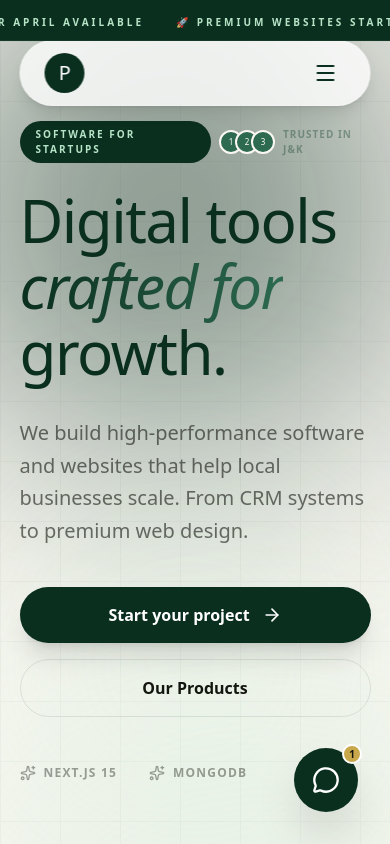
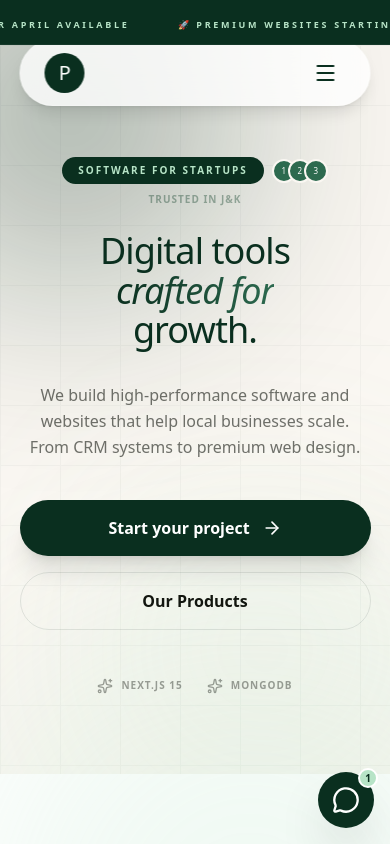
Before and after one commit to Hafizzargar/pineCode-website, a Next.js app: page / in a window 390 px wide. Shown: the top 844 px of the page. Built offline with nearby package versions, Linux system fonts and the light colour scheme.

Commit message:
Mobile Responsiveness Overhaul: Fixed Hero typography, AnnouncementBar spacing, Chatbot positioning, and balanced paddings for small viewports

```diff
--- a/src/components/layout/AnnouncementBar.tsx
+++ b/src/components/layout/AnnouncementBar.tsx
@@ -2,14 +2,14 @@
 
 const AnnouncementBar = () => {
   return (
-    <div className="bg-[var(--pine)] text-[var(--pine-glow)] py-2 overflow-hidden whitespace-nowrap relative z-[60] border-b border-white/5">
+    <div className="bg-[var(--pine)] text-[var(--pine-glow)] py-2.5 overflow-hidden whitespace-nowrap relative z-[60] border-b border-white/5">
       <div className="inline-block animate-marquee">
-        <span className="mx-4 text-[10px] font-bold uppercase tracking-[0.3em]">🌲 Limited Slots for April Available</span>
-        <span className="mx-4 text-[10px] font-bold uppercase tracking-[0.3em]">🚀 Premium Websites starting from ₹14,999</span>
-        <span className="mx-4 text-[10px] font-bold uppercase tracking-[0.3em]">✨ POS Systems for J&K Businesses</span>
-        <span className="mx-4 text-[10px] font-bold uppercase tracking-[0.3em]">🌲 Limited Slots for April Available</span>
-        <span className="mx-4 text-[10px] font-bold uppercase tracking-[0.3em]">🚀 Premium Websites starting from ₹14,999</span>
-        <span className="mx-4 text-[10px] font-bold uppercase tracking-[0.3em]">✨ POS Systems for J&K Businesses</span>
+        <span className="mx-6 text-[9px] md:text-[10px] font-bold uppercase tracking-[0.3em]">🌲 Limited Slots for April Available</span>
+        <span className="mx-6 text-[9px] md:text-[10px] font-bold uppercase tracking-[0.3em]">🚀 Premium Websites starting from ₹14,999</span>
+        <span className="mx-6 text-[9px] md:text-[10px] font-bold uppercase tracking-[0.3em]">✨ POS Systems for J&K Businesses</span>
+        <span className="mx-6 text-[9px] md:text-[10px] font-bold uppercase tracking-[0.3em]">🌲 Limited Slots for April Available</span>
+        <span className="mx-6 text-[9px] md:text-[10px] font-bold uppercase tracking-[0.3em]">🚀 Premium Websites starting from ₹14,999</span>
+        <span className="mx-6 text-[9px] md:text-[10px] font-bold uppercase tracking-[0.3em]">✨ POS Systems for J&K Businesses</span>
       </div>
     </div>
   );
--- a/src/components/sections/Hero.tsx
+++ b/src/components/sections/Hero.tsx
@@ -4,20 +4,21 @@ import { motion } from 'framer-motion';
 
 const Hero = () => {
   return (
-    <section className="min-h-[90vh] flex flex-col justify-center px-[5%] pt-20 pb-20 relative overflow-hidden bg-[var(--cream)]">
+    <section className="min-h-[85vh] md:min-h-[90vh] flex flex-col justify-center px-[5%] pt-28 md:pt-20 pb-20 relative overflow-hidden bg-[var(--cream)]">
       {/* Background Decor */}
-      <div className="pine-blur-orb bg-[var(--pine)] w-[500px] h-[500px] -top-20 -left-20 animate-pulse"></div>
-      <div className="pine-blur-orb bg-[var(--pine-glow)] w-[400px] h-[400px] bottom-0 right-0 opacity-10"></div>
+      <div className="pine-blur-orb bg-[var(--pine)] w-[300px] md:w-[500px] h-[300px] md:h-[500px] -top-20 -left-20 animate-pulse"></div>
+      <div className="pine-blur-orb bg-[var(--pine-glow)] w-[250px] md:w-[400px] h-[250px] md:h-[400px] bottom-0 right-0 opacity-10"></div>
 
       <div className="absolute inset-0 z-0 opacity-[0.03] grid-lines"></div>
 
       <div className="relative z-10 max-w-7xl mx-auto grid grid-cols-1 lg:grid-cols-2 gap-12 items-center">
         <motion.div
-          initial={{ opacity: 0, x: -30 }}
-          animate={{ opacity: 1, x: 0 }}
+          initial={{ opacity: 0, y: 20 }}
+          animate={{ opacity: 1, y: 0 }}
           transition={{ duration: 0.8 }}
+          className="text-center lg:text-left"
         >
-          <div className="flex items-center gap-2 mb-6">
+          <div className="flex flex-wrap items-center justify-center lg:justify-start gap-2 mb-6">
             <span className="section-tag mb-0">Software for Startups</span>
             <div className="flex -space-x-2">
               {[1, 2, 3].map(i => (
@@ -29,33 +30,33 @@ const Hero = () => {
             <span className="text-[10px] text-[var(--pine-mid)] font-bold uppercase tracking-widest opacity-40">Trusted in J&K</span>
           </div>
 
-          <h1 className="text-6xl md:text-8xl font-serif text-[var(--pine)] leading-[1.1] mb-8">
+          <h1 className="text-4xl sm:text-5xl md:text-6xl lg:text-8xl font-serif text-[var(--pine)] leading-[1.1] mb-8">
             Digital tools <br />
             <span className="text-gradient italic">crafted for</span> <br />
             growth.
           </h1>
 
-          <p className="text-xl text-[var(--ink)]/60 font-light max-w-xl mb-10 leading-relaxed">
+          <p className="text-base md:text-xl text-[var(--ink)]/60 font-light max-w-xl mx-auto lg:mx-0 mb-10 leading-relaxed">
             We build high-performance software and websites that help local businesses scale. From CRM systems to premium web design.
           </p>
 
-          <div className="flex flex-col sm:flex-row gap-4">
-            <a href="#contact" className="btn-primary flex items-center justify-center gap-3">
+          <div className="flex flex-col sm:flex-row gap-4 justify-center lg:justify-start">
+            <a href="#contact" className="btn-primary flex items-center justify-center gap-3 w-full sm:w-auto">
               Start your project <ArrowRight size={20} />
             </a>
-            <a href="#products" className="px-8 py-4 rounded-full font-bold border border-[var(--pine)]/10 flex items-center justify-center gap-3 hover:bg-[var(--pine)]/5 transition-all">
+            <a href="#products" className="px-8 py-4 rounded-full font-bold border border-[var(--pine)]/10 flex items-center justify-center gap-3 hover:bg-[var(--pine)]/5 transition-all w-full sm:w-auto">
               Our Products
             </a>
           </div>
 
-          <div className="mt-12 flex items-center gap-8 opacity-40">
+          <div className="mt-12 flex items-center justify-center lg:justify-start gap-6 md:gap-8 opacity-40">
             <div className="flex items-center gap-2">
               <Sparkles size={16} />
-              <span className="text-xs font-bold uppercase tracking-widest">Next.js 15</span>
+              <span className="text-[10px] md:text-xs font-bold uppercase tracking-widest">Next.js 15</span>
             </div>
             <div className="flex items-center gap-2">
               <Sparkles size={16} />
-              <span className="text-xs font-bold uppercase tracking-widest">MongoDB</span>
+              <span className="text-[10px] md:text-xs font-bold uppercase tracking-widest">MongoDB</span>
             </div>
           </div>
         </motion.div>
--- a/src/components/ui/Chatbot.tsx
+++ b/src/components/ui/Chatbot.tsx
@@ -1,148 +1,135 @@
 'use client';
 import { useState, useRef, useEffect } from 'react';
-import { MessageCircle, X, Send } from 'lucide-react';
-import axios from 'axios';
+import { MessageCircle, X, Send, Loader2, Sparkles } from 'lucide-react';
+import { motion, AnimatePresence } from 'framer-motion';
 
-interface ChatMessage {
+interface Message {
   role: 'user' | 'model';
-  parts: { text: string }[];
+  content: string;
 }
 
 const Chatbot = () => {
   const [isOpen, setIsOpen] = useState(false);
-  const [displayMessages, setDisplayMessages] = useState<{role: string, text: string}[]>([
-    { role: 'bot', text: 'Hi! I\'m Piney, your PineCode AI assistant. How can I help you today?' }
+  const [messages, setMessages] = useState<Message[]>([
+    { role: 'model', content: "Hi! I'm Piney. How can I help you with your software or website today? 🌲" }
   ]);
-  const [history, setHistory] = useState<ChatMessage[]>([]);
   const [input, setInput] = useState('');
   const [isLoading, setIsLoading] = useState(false);
-  const chatEndRef = useRef<HTMLDivElement>(null);
-
-  const scrollToBottom = () => {
-    chatEndRef.current?.scrollIntoView({ behavior: 'smooth' });
-  };
+  const scrollRef = useRef<HTMLDivElement>(null);
 
   useEffect(() => {
-    scrollToBottom();
-  }, [displayMessages]);
+    if (scrollRef.current) {
+      scrollRef.current.scrollTop = scrollRef.current.scrollHeight;
+    }
+  }, [messages]);
 
   const handleSend = async () => {
     if (!input.trim() || isLoading) return;
 
     const userMessage = input.trim();
-
-    // Update local display
-    setDisplayMessages(prev => [...prev, { role: 'user', text: userMessage }]);
     setInput('');
+    setMessages(prev => [...prev, { role: 'user', content: userMessage }]);
     setIsLoading(true);
 
     try {
-      // Call our Next.js AI API route with history
-      const response = await axios.post('/api/chat', {
-        message: userMessage,
-        history: history
+      const response = await fetch('/api/chat', {
+        method: 'POST',
+        headers: { 'Content-Type': 'application/json' },
+        body: JSON.stringify({ message: userMessage, history: messages }),
       });
 
-      const botText = response.data.text;
-
-      // Update display and history
-      setDisplayMessages(prev => [...prev, { role: 'bot', text: botText }]);
-      setHistory(prev => [
-        ...prev,
-        { role: 'user', parts: [{ text: userMessage }] },
-        { role: 'model', parts: [{ text: botText }] }
-      ]);
+      const data = await response.json();
+      if (data.reply) {
+        setMessages(prev => [...prev, { role: 'model', content: data.reply }]);
+      } else {
+        throw new Error('No reply');
+      }
     } catch (error) {
-      console.error('Chat error:', error);
-      setDisplayMessages(prev => [...prev, { role: 'bot', text: 'I\'m sorry, I\'m having trouble connecting to my brain right now. Please try again or use the contact form!' }]);
+      setMessages(prev => [...prev, { role: 'model', content: "I'm having a little trouble connecting. Please try again or reach out via the contact form! 🌲" }]);
     } finally {
       setIsLoading(false);
     }
   };
 
   return (
-    <div className="fixed bottom-8 right-8 z-[100] font-sans">
-      {/* Chat Window */}
+    <div className="fixed bottom-4 right-4 md:bottom-8 md:right-8 z-[100] flex flex-col items-end">
+      <AnimatePresence>
         {isOpen && (
-        <div className="absolute bottom-20 right-0 w-[350px] md:w-[400px] h-[500px] bg-white border border-[var(--pine)]/10 rounded-3xl shadow-2xl overflow-hidden flex flex-col animate-in fade-in slide-in-from-bottom-4 duration-300">
+          <motion.div
+            initial={{ opacity: 0, y: 20, scale: 0.95 }}
+            animate={{ opacity: 1, y: 0, scale: 1 }}
+            exit={{ opacity: 0, y: 20, scale: 0.95 }}
+            className="mb-4 w-[calc(100vw-2rem)] sm:w-[380px] bg-white rounded-[32px] shadow-2xl border border-[var(--pine)]/5 overflow-hidden flex flex-col h-[500px] md:h-[600px]"
+          >
             {/* Header */}
-          <div className="bg-[var(--pine)] p-5 text-white flex justify-between items-center">
+            <div className="bg-[var(--pine)] p-6 flex items-center justify-between">
               <div className="flex items-center gap-3">
-              <div className="w-10 h-10 bg-white/10 rounded-full flex items-center justify-center">
-                <MessageCircle size={20} className="text-[var(--pine-glow)]" />
+                <div className="w-10 h-10 bg-[var(--pine-glow)] rounded-full flex items-center justify-center">
+                  <Sparkles size={20} className="text-[var(--pine)]" />
                 </div>
                 <div>
-                <div className="font-bold text-sm">PineCode AI Assistant</div>
-                <div className="flex items-center gap-1.5 text-[10px] text-[var(--pine-glow)] uppercase tracking-widest font-black">
-                  <span className="w-1.5 h-1.5 rounded-full bg-[var(--pine-glow)] animate-pulse"></span>
-                  Online
+                  <div className="text-white font-bold text-sm">Piney</div>
+                  <div className="text-[var(--pine-glow)]/60 text-[10px] uppercase tracking-widest font-black">AI Assistant</div>
                 </div>
               </div>
-            </div>
-            <button onClick={() => setIsOpen(false)} className="hover:bg-white/10 p-2 rounded-full transition-colors">
+              <button onClick={() => setIsOpen(false)} className="text-white/40 hover:text-white transition-colors">
                 <X size={20} />
               </button>
             </div>
 
             {/* Messages */}
-          <div className="flex-1 overflow-y-auto p-5 space-y-4 bg-[var(--cream)]/30">
-            {displayMessages.map((m, i) => (
+            <div ref={scrollRef} className="flex-1 overflow-y-auto p-6 space-y-4 bg-[var(--cream)]/30">
+              {messages.map((m, i) => (
                 <div key={i} className={`flex ${m.role === 'user' ? 'justify-end' : 'justify-start'}`}>
-                <div className={`max-w-[80%] p-4 rounded-2xl text-sm leading-relaxed ${
+                  <div className={`max-w-[85%] px-4 py-3 rounded-2xl text-sm ${
                     m.role === 'user'
-                    ? 'bg-[var(--pine)] text-white rounded-tr-none shadow-lg'
-                    : 'bg-white text-[var(--ink)] border border-[var(--pine)]/5 rounded-tl-none shadow-sm'
+                      ? 'bg-[var(--pine)] text-white rounded-tr-none'
+                      : 'bg-white border border-[var(--pine)]/5 text-[var(--ink)] shadow-sm rounded-tl-none'
                   }`}>
-                  {m.text}
+                    {m.content}
                   </div>
                 </div>
               ))}
               {isLoading && (
                 <div className="flex justify-start">
-                <div className="bg-white text-[var(--ink)] border border-[var(--pine)]/5 rounded-2xl rounded-tl-none p-4 shadow-sm">
-                  <div className="flex gap-1">
-                    <span className="w-1.5 h-1.5 bg-[var(--pine-glow)] rounded-full animate-bounce"></span>
-                    <span className="w-1.5 h-1.5 bg-[var(--pine-glow)] rounded-full animate-bounce [animation-delay:0.2s]"></span>
-                    <span className="w-1.5 h-1.5 bg-[var(--pine-glow)] rounded-full animate-bounce [animation-delay:0.4s]"></span>
-                  </div>
+                  <div className="bg-white border border-[var(--pine)]/5 p-3 rounded-2xl rounded-tl-none shadow-sm">
+                    <Loader2 size={16} className="animate-spin text-[var(--pine)]" />
                   </div>
                 </div>
               )}
-            <div ref={chatEndRef} />
             </div>
 
             {/* Input */}
-          <div className="p-4 bg-white border-t border-[var(--pine)]/10 flex gap-2">
+            <div className="p-4 bg-white border-t border-[var(--pine)]/5">
+              <div className="flex gap-2">
                 <input
                   type="text"
                   value={input}
                   onChange={(e) => setInput(e.target.value)}
                   onKeyDown={(e) => e.key === 'Enter' && handleSend()}
-              placeholder={isLoading ? "Piney is thinking..." : "Ask me anything..."}
-              disabled={isLoading}
-              className="flex-1 bg-[var(--cream)] border border-[var(--pine)]/10 rounded-full px-5 py-3 text-sm outline-none focus:border-[var(--pine)] transition-all disabled:opacity-50"
+                  placeholder="Ask me anything..."
+                  className="flex-1 bg-[var(--cream)] border-none rounded-xl px-4 py-3 text-sm focus:ring-1 focus:ring-[var(--pine)] outline-none"
                 />
                 <button
                   onClick={handleSend}
-              disabled={isLoading}
-              className="w-11 h-11 bg-[var(--pine)] text-white rounded-full flex items-center justify-center hover:bg-[var(--pine-mid)] transition-all active:scale-95 shadow-lg shadow-[var(--pine)]/20 shrink-0 disabled:opacity-50"
+                  disabled={isLoading || !input.trim()}
+                  className="w-11 h-11 bg-[var(--pine)] text-white rounded-xl flex items-center justify-center hover:bg-[var(--pine-mid)] transition-all disabled:opacity-50"
                 >
                   <Send size={18} />
                 </button>
               </div>
             </div>
+          </motion.div>
         )}
+      </AnimatePresence>
 
-      {/* Toggle Button */}
       <button
         onClick={() => setIsOpen(!isOpen)}
-        className={`w-16 h-16 rounded-full flex items-center justify-center shadow-2xl transition-all duration-300 active:scale-90 relative group ${
-          isOpen ? 'bg-white text-[var(--pine)] rotate-90' : 'bg-[var(--pine)] text-white hover:bg-[var(--pine-mid)]'
-        }`}
+        className="w-14 h-14 md:w-16 md:h-16 bg-[var(--pine)] text-white rounded-full flex items-center justify-center shadow-2xl hover:scale-105 transition-all group relative"
       >
         {isOpen ? <X size={28} /> : <MessageCircle size={28} />}
         {!isOpen && (
-          <span className="absolute -top-1 -right-1 w-5 h-5 bg-[var(--gold)] text-[var(--ink)] text-[10px] font-black rounded-full flex items-center justify-center border-2 border-white">
+           <span className="absolute -top-1 -right-1 w-5 h-5 bg-[var(--pine-glow)] text-[var(--pine)] text-[10px] font-bold rounded-full flex items-center justify-center border-2 border-white">
              1
            </span>
         )}
```
Lines whose indentation alone changed are shown as unchanged.
